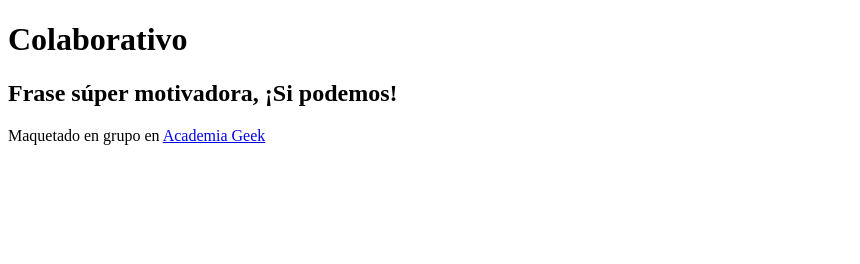
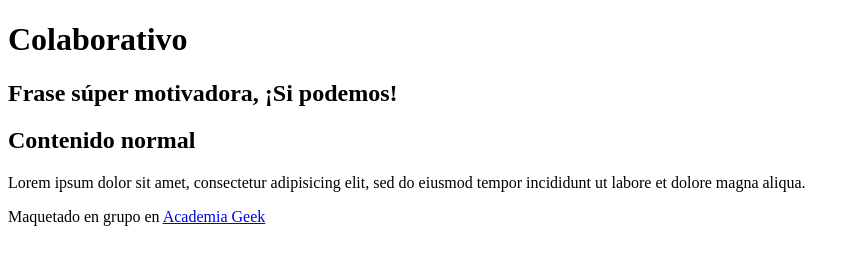
Before and after one commit to Biggiegun/colaborativo, a plain HTML site: page index.html in a window 1280 px wide. Shown: the whole page, without its empty margins (0-860 px from the left). Drawn offline with Linux system fonts and the light colour scheme.

Commit message:
cambio seccion motivadora

```diff
--- a/index.html
+++ b/index.html
@@ -13,8 +13,7 @@
 <section class="motivacion">
     <h2>Frase súper motivadora, ¡Si podemos!</h2>
 </section>
-        <section class="contenido"></section>
-    </main>
+<section class="contenido">    <h2>Contenido normal</h2>    <p>Lorem ipsum dolor sit amet, consectetur adipisicing elit, sed do eiusmod tempor incididunt ut labore et dolore magna aliqua.</p></section>    </main>
     <footer>
         <p><p>Maquetado en grupo en <a href="https://makaia.org/es/academiageek/">Academia Geek</a></p></p>
     </footer>
```
